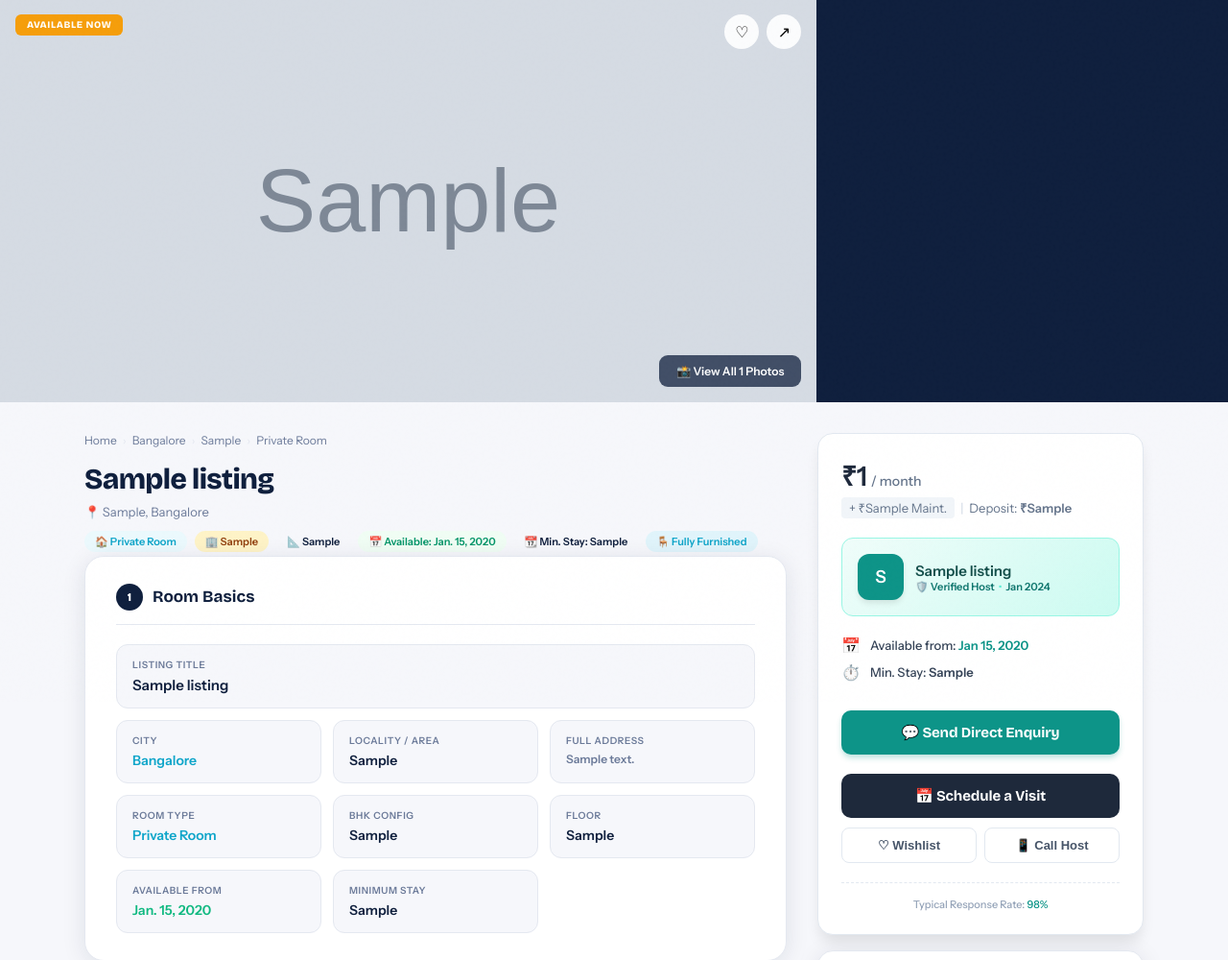
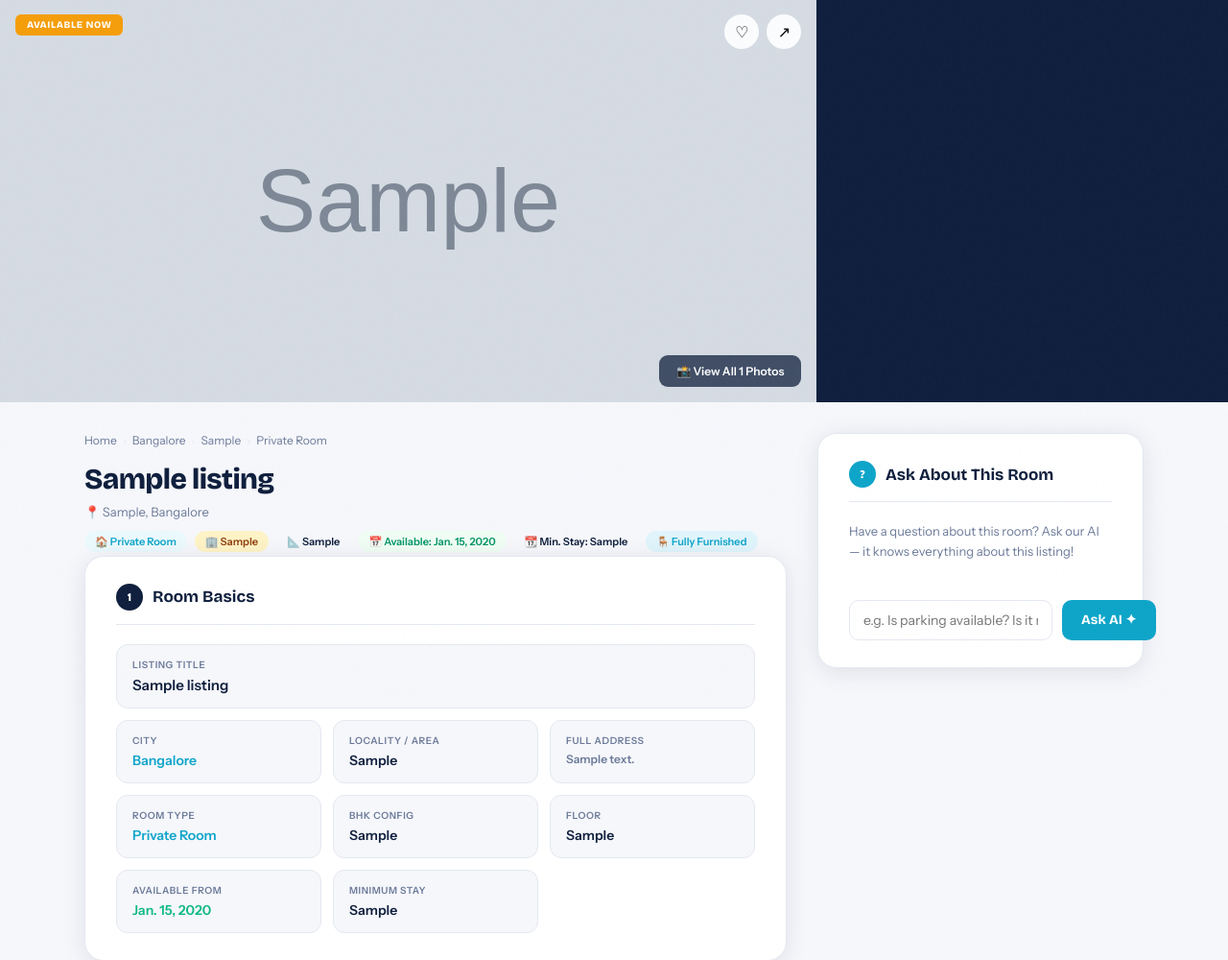
Before and after one commit to code-with-manish09/staymatch-ai, a Django app: page /rooms/room_details/ in a window 1280 px wide. Shown: the part 69-1069 px from the top of the page at 96% size. Run offline with Django 5.2, Linux system fonts and the light colour scheme; tables that the repository leaves empty hold one stand-in row (values such as "Sample post"); grey boxes marked "Sample" are stand-in pictures; parts of the project's set-up code (start-up, migrations or seed data) failed here and were passed over.

Commit message:
faqs section working

```diff
--- a/rooms/urls.py
+++ b/rooms/urls.py
@@ -9,4 +9,5 @@ urlpatterns = [
     path('review/<int:room_id>/', views.submit_review, name='submit_review'),
     path('matches/', views.matches, name='matches'),
     path('ai-match/', views.ai_match_view, name='ai_match'),
+    path('room/<int:room_id>/faqs/', views.room_faqs, name='room_faqs'),
     ]
--- a/rooms/views.py
+++ b/rooms/views.py
@@ -2,10 +2,10 @@ from datetime import date
 import json
 from django.shortcuts import render, redirect
 from django.contrib.auth.decorators import login_required
+from httpx import request
 from .models import Listing, Amenity, ListingImage, Review
 from django.http import JsonResponse  # already hai
-from rooms.services.services import get_vibe_score  # yahan add karo
-# Utility functions
+from rooms.services.services import get_room_faqs, get_vibe_score
 
 
 def to_int(value, default):
@@ -293,3 +293,18 @@ def ai_match_view(request):
     results.sort(key=lambda x: x["vibe_score"], reverse=True)
 
     return JsonResponse({"matches": results})
+
+#===============room faqs====================
+@login_required
+def room_faqs(request, room_id):
+    if request.method == 'POST':
+        room = get_object_or_404(Listing, id=room_id)
+        question = request.POST.get('question', '').strip()
+
+        if not question:
+            return JsonResponse({'error': 'Question empty hai'}, status=400)
+
+        answer = get_room_faqs(room.get_preference_text(), question)
+        return JsonResponse({'answer': answer})
+
+    return JsonResponse({'error': 'Invalid request'}, status=400)
--- a/templates/rooms/room_details.html
+++ b/templates/rooms/room_details.html
@@ -726,6 +726,27 @@ footer{background:var(--navy);color:rgba(255,255,255,.55);padding:48px 0 32px;}
 
     </div><!-- end left -->
 
+    <!-- ── FAQ SECTION ── -->
+<div class="section-card fu d4">
+  <div class="sec-title"><div class="step-badge teal">?</div> Ask About This Room</div>
+  <p style="font-size:13px;color:var(--muted);margin-bottom:20px;line-height:1.6;">Have a question about this room? Ask our AI — it knows everything about this listing!</p>
+
+  <!-- Chat History -->
+  <div id="faqChat" style="display:flex;flex-direction:column;gap:12px;margin-bottom:20px;max-height:360px;overflow-y:auto;"></div>
+
+  <!-- Input -->
+  <div style="display:flex;gap:10px;">
+    <input type="text" id="faqInput" placeholder="e.g. Is parking available? Is it near metro?"
+      style="flex:1;border:1.5px solid var(--border);border-radius:10px;padding:11px 14px;font-size:14px;font-family:'Instrument Sans',sans-serif;color:var(--navy);outline:none;"
+      onkeydown="if(event.key==='Enter') askFaq()"/>
+    <button onclick="askFaq()" id="faqBtn"
+      style="background:var(--teal);color:#fff;border:none;border-radius:10px;padding:11px 20px;font-family:'Bricolage Grotesque',sans-serif;font-weight:700;font-size:14px;cursor:pointer;transition:all .2s;white-space:nowrap;">
+      Ask AI ✦
+    </button>
+  </div>
+</div>
+
+
     <!-- ══ SIDEBAR ══ -->
     <!-- ══ SIDEBAR ══ -->
     <div>
@@ -996,6 +1017,60 @@ if (textarea) {
     checkForm();
   });
 }
+
+const ROOM_ID = {{ room.id }};
+
+async function askFaq() {
+  const input = document.getElementById('faqInput');
+  const btn = document.getElementById('faqBtn');
+  const chat = document.getElementById('faqChat');
+  const question = input.value.trim();
+
+  if (!question) return;
+
+  // User bubble
+  chat.innerHTML += `
+    <div style="align-self:flex-end;background:var(--navy);color:#fff;padding:10px 16px;border-radius:14px 14px 4px 14px;font-size:13px;max-width:80%;">
+      ${question}
+    </div>`;
+
+  input.value = '';
+  btn.disabled = true;
+  btn.textContent = '...';
+
+  // Loading bubble
+  chat.innerHTML += `<div id="loadingBubble" style="align-self:flex-start;background:var(--off);border:1px solid var(--border);padding:10px 16px;border-radius:14px 14px 14px 4px;font-size:13px;color:var(--muted);">AI soch raha hai...</div>`;
+  chat.scrollTop = chat.scrollHeight;
+
+  try {
+    const formData = new FormData();
+    formData.append('question', question);
+    formData.append('csrfmiddlewaretoken', '{{ csrf_token }}');
+
+    const res = await fetch(`/rooms/room/${ROOM_ID}/faqs/`, {
+      method: 'POST',
+      body: formData
+    });
+    const data = await res.json();
+
+    document.getElementById('loadingBubble').remove();
+
+    chat.innerHTML += `
+      <div style="align-self:flex-start;background:var(--teal-lt);border:1px solid rgba(14,165,201,.2);padding:10px 16px;border-radius:14px 14px 14px 4px;font-size:13px;color:var(--navy);max-width:85%;line-height:1.7;">
+        <span style="font-size:10px;font-weight:800;color:var(--teal);letter-spacing:.06em;display:block;margin-bottom:4px;">AI ✦</span>
+        ${data.answer}
+      </div>`;
+
+  } catch(err) {
+    document.getElementById('loadingBubble').remove();
+    chat.innerHTML += `<div style="color:#ef4444;font-size:13px;">Kuch galat hua, dobara try karo.</div>`;
+  }
+
+  btn.disabled = false;
+  btn.textContent = 'Ask AI ✦';
+  chat.scrollTop = chat.scrollHeight;
+}
+
 </script>
 </body>
 </html>
```
Also changed, not shown: rooms/services/services.py (+20 -0 lines).
